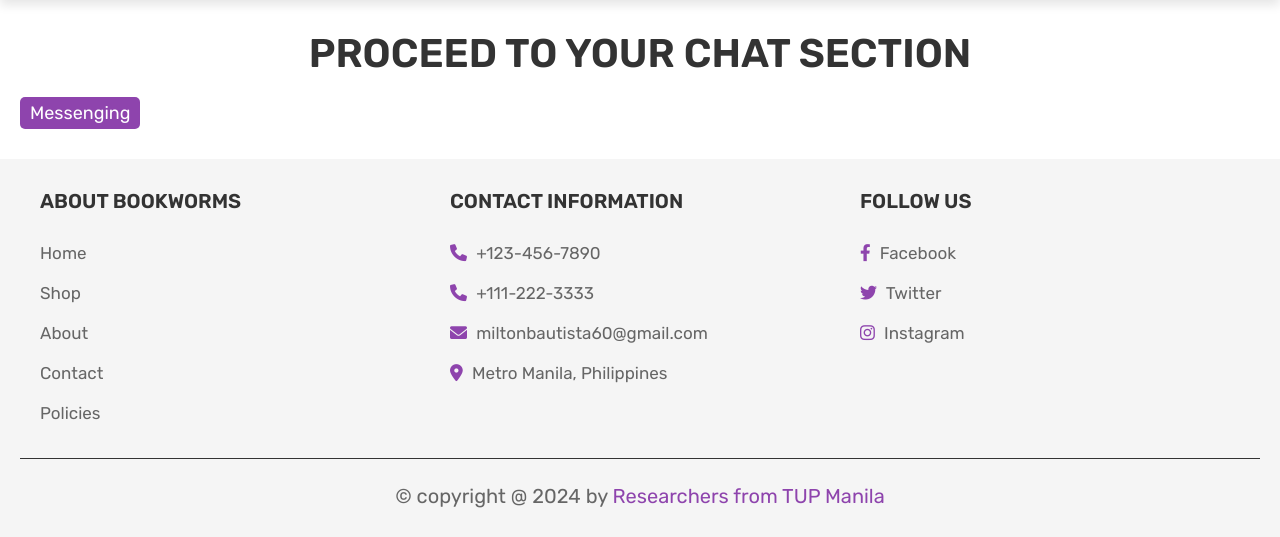
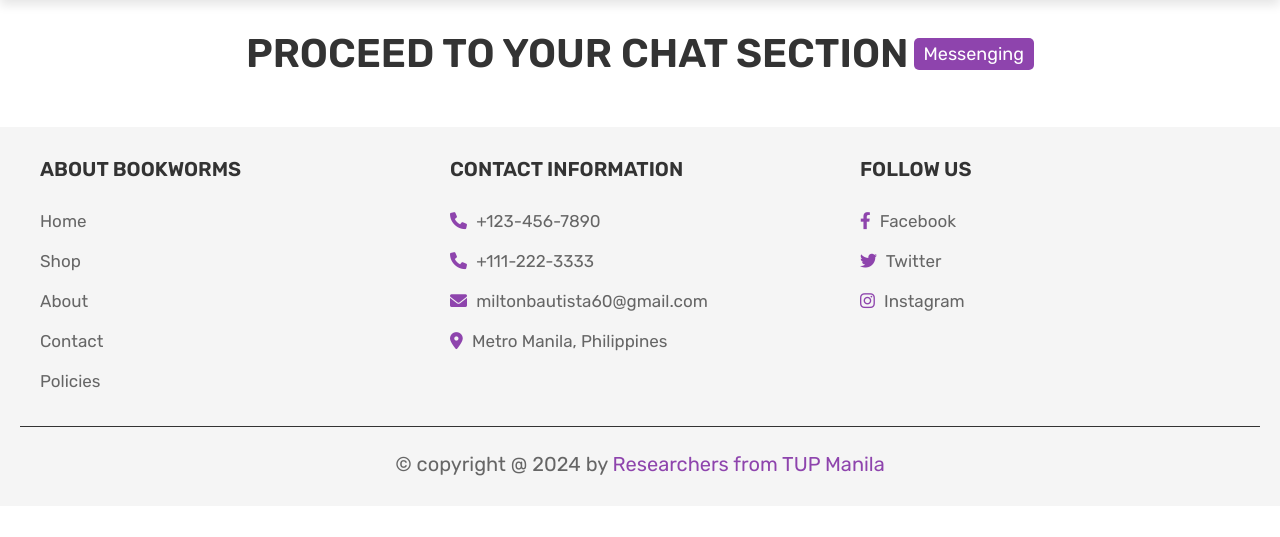
Before and after one commit to Miltonyuu/Bookworms-application, a PHP site: page /contact_seller.php in a window 1280 px wide. Shown: the part 163-700 px from the top of the page. Run offline with PHP 8.4, Linux system fonts and the light colour scheme; a user stored in the database is signed in; data comes from the database, SQL or seed files in the repository; some libraries are stand-ins or nearby versions.

Commit message:
minor updates in front end from chat.php and contace-seller.php
minor updates in front end from chat.php and contace-seller.php

```diff
--- a/contact_seller.php
+++ b/contact_seller.php
@@ -96,12 +96,17 @@ if(!empty($message)){
     <?php include 'header.php'; ?>
 
     <section class="chat-directory">
-    <h1 class="title">Proceed to your Chat Section</h1>
-    <a href="messages.php"class="btn-messenging" id="special-color">Messenging</a>
-    </form>
+<div class="wrapper">
+    <div class="divA"><h1 class="title">Proceed to your Chat Section</h1></div>
+    <div class="divB"><a href="messages.php"class="btn-messenging" id="special-color">Messenging</a></div>
+</div>
+
 </section>
 
 
     <?php include 'footer.php'; ?>
+
+    <!-- custom js file link  -->
+    <script src="js/script.js"></script>
     </body>
 </html>
--- a/css/style.css
+++ b/css/style.css
@@ -1326,6 +1326,26 @@ section{
 	}
 }
 /* css for the user profile ends here*/
+.chat{
+   display: flex;
+   flex-direction: column;
+}
+
+.chat-box{
+margin-left: 450px;
+}
+
+.chat-directory .wrapper{
+   display: flex;
+   justify-content: center;
+   text-align: center;
+}
+
+
+.divB{
+   margin-top: 8px;
+   margin-left: 5px;
+}
 
 
 .footer{
@@ -1390,6 +1410,10 @@ section{
       font-size: 55%;
    }
 
+   .chat-box{
+      margin-left: 250px;
+   }
+
 }
 
 @media (max-width:768px){
@@ -1421,6 +1445,10 @@ section{
       font-size: 3.5rem;
    }
 
+   .chat-box{
+      margin-left: 200px;
+      }
+
 }
 
 @media (max-width:450px){
@@ -1437,4 +1465,8 @@ section{
       font-size: 3rem;
    }
 
+   .chat-box{
+      margin-left: 150px;
+   }
+
 }
--- a/js/script.js
+++ b/js/script.js
@@ -22,6 +22,9 @@ window.onscroll = () =>{
       document.querySelector('.header .header-2').classList.remove('active');
    }
 }
+
+
+/* not sure it sure if its included confirmaion from milton is need
 
 // Get elements
 const contactBtns = document.querySelectorAll('.contact-seller-btn');
@@ -49,3 +52,5 @@ contactBtns.forEach(btn => {
 closeBtn.addEventListener('click', () => {
     popup.style.display = 'none';
 });
+
+*/
--- a/messages.php
+++ b/messages.php
@@ -31,7 +31,7 @@ if(!isset($user_id)){
 
 <?php include 'header.php'; ?>
 
-<section class="messages">
+<section style="margin-top:100px" class="messages">
    <h1 class="title">Your Messages</h1>
    <div class="box-container-messages">
        <?php
@@ -63,7 +63,11 @@ if(!isset($user_id)){
 
 <?php include 'footer.php'; ?>
 
+<script src="js/script.js"></script>
 <script src="js/admin_script.js"></script>
+
+
+
 
 </body>
 </html>
--- a/user_profile.php
+++ b/user_profile.php
@@ -46,7 +46,7 @@ if(isset($_POST['update_profile'])){
 
 <?php include 'header.php'; ?>
 
-<section class="user-profile">
+<section class="user-profile" style="margin-top:100px">
 <div class="form_wrapper">
 <?php
             $message = [];
@@ -58,7 +58,7 @@ if(isset($_POST['update_profile'])){
                  ?>
   <div class="form_container">
     <div class="title_container">
-       <h1 class="title">User Profile</h1>
+      <h1 class="title">Update Your Profile Here</h1>
     </div>
     <div class="row clearfix">
       <div class="">
```
Also changed, not shown: chat.php (+11 -4 lines).
